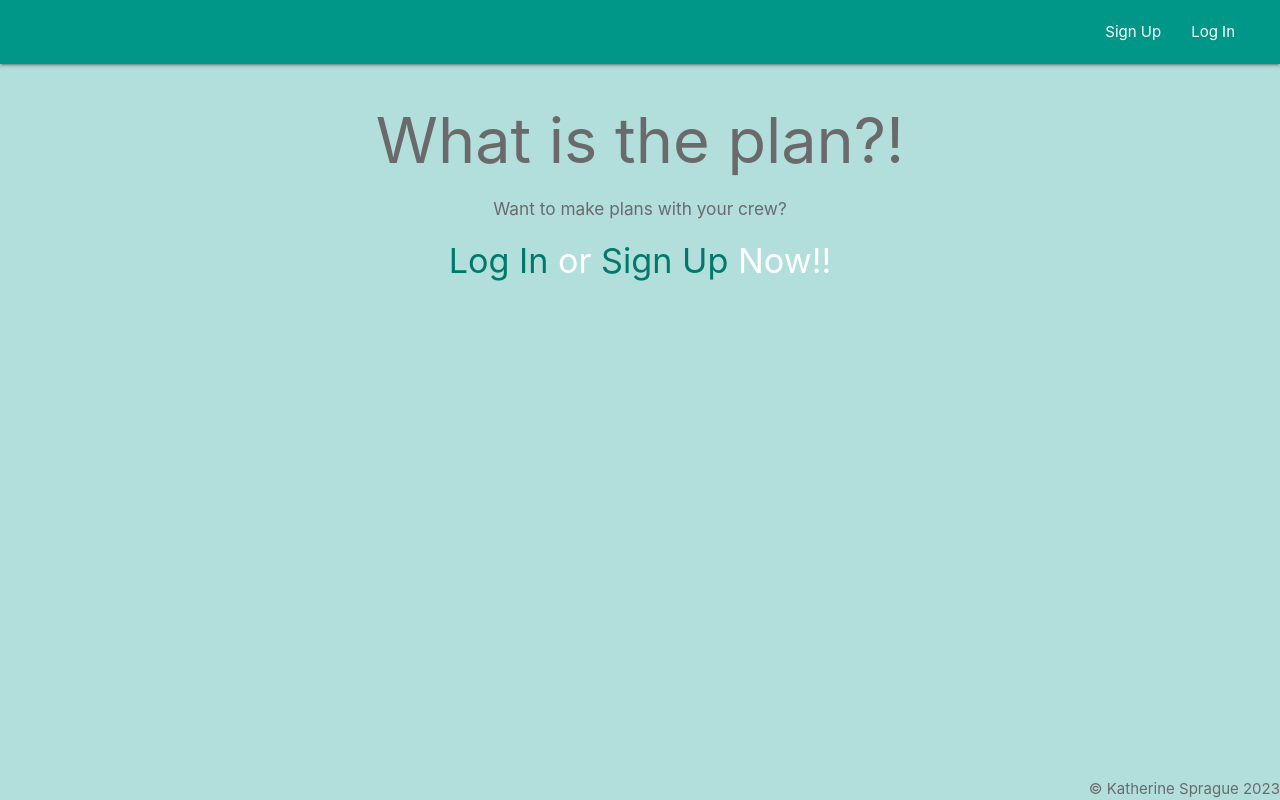
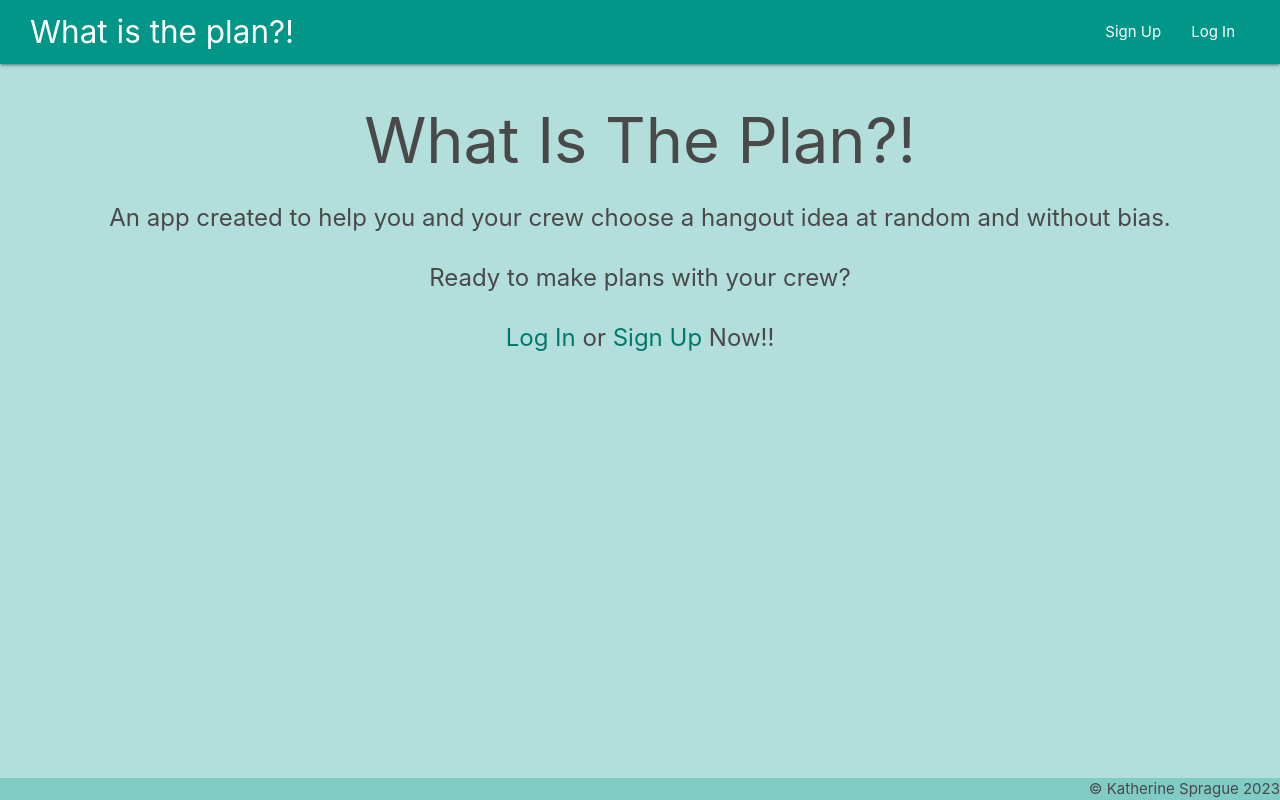
Before and after one commit to nohatekate/what_is_the_plan_p3, a Django app: page / in a window 1280 px wide. Run offline with Django 4.2, Linux system fonts and the light colour scheme; some libraries are stand-ins or nearby versions.

Commit message:
materialize styling updated, home page view added web page desrtiption

```diff
--- a/main_app/static/css/style.css
+++ b/main_app/static/css/style.css
@@ -3,7 +3,7 @@ body {
     min-height: 100vh;
     flex-direction: column;
     background-color: rgb(203, 227, 227);
-    color: rgb(107, 106, 106);
+    color: rgb(73, 73, 73);
 
 }
 
@@ -12,12 +12,16 @@ nav {
 
 }
 
+p{
+    font-size: x-large !important;
+}
+
 main {
     flex: 1 0 auto;
     padding: 0 30px !important;
 }
 
-footer.page-footer {
+footer .page-footer {
     padding-top: 0;
     text-align: right;
 }
--- a/main_app/templates/base.html
+++ b/main_app/templates/base.html
@@ -11,12 +11,14 @@
     <script type = "text/javascript"
         src = "https://code.jquery.com/jquery-2.1.1.min.js"></script>
     <script src="https://cdnjs.cloudflare.com/ajax/libs/materialize/1.0.0/js/materialize.min.js"></script>
+    <link href="https://fonts.googleapis.com/icon?family=Material+Icons" rel="stylesheet">
 
 </head>
 <body class="teal lighten-4">
     <nav class="teal darken-w">
-        <div class=" nav-wrapper teal darken-w">
-            <a href="#" data-target="mobile-demo" class="sidenav-trigger right"><i class="material-icons">menu</i></a>
+        <div class="nav-wrapper teal darken-w">
+            <a href="/" class="brand-logo left">What is the plan?!</a>
+            <a href=" " data-target="mobile-demo" class="sidenav-trigger right"><i class="material-icons">menu</i></a>
             <ul class="right hide-on-med-and-down">
                 {% if user.is_authenticated %}
                 <li>
@@ -47,7 +49,7 @@
         {% block content %}
         {% endblock %}
     </main>
-    <footer>
+    <footer class="teal lighten-3">
         <div class="right-align">© Katherine Sprague 2023</div>
     </footer>
 
--- a/main_app/templates/groups/detail.html
+++ b/main_app/templates/groups/detail.html
@@ -40,7 +40,9 @@
         </tbody>
     </table>
     <div class="center">
+
         <a class="btn" href="{% url 'choose_random_idea' group.id %}">Pick Your Plan at Random!</a>
+
         {% if random_idea %}
         <div class="card-panel">
 
@@ -48,6 +50,7 @@
             <h5 class="teal-text text-darken-2">Here's your plan that was randomly chosen for you.. Head out and have fun 🙃 </h5>
         </div>
         {% endif %}
+
 
 
     </div>
--- a/main_app/templates/home.html
+++ b/main_app/templates/home.html
@@ -3,11 +3,12 @@
 
 
 <div class="home-page center">
-    <h1>What is the plan?!</h1>
-    <h6>Want to make plans with your crew?</h6>
-    <h4 class="white-text"><span><a href="{% url 'login' %}" class="teal-text text-darken-2">Log
+    <h1>What Is The Plan?!</h1>
+    <p class="flow-text">An app created to help you and your crew choose a hangout idea at random and without bias.</p>
+    <p class="flow-text">Ready to make plans with your crew?</p>
+    <p class="flow-text"><span><a href="{% url 'login' %}" class="teal-text text-darken-2">Log
                 In</a></span> or <span><a href="{% url 'signup' %}" class="teal-text text-darken-2">Sign
-                Up</a></span> Now!! </h4>
+                Up</a></span> Now!! </p>
 </div>
 
 {% endblock %}
--- a/main_app/templates/main_app/group_confirm_delete.html
+++ b/main_app/templates/main_app/group_confirm_delete.html
@@ -3,7 +3,7 @@
 {% block content %}
     <h1>Delete Group</h1>
 
-    <h4>Are you sure you want to delete <span class="black-text">{{ object.name }}</span>?</h4>
+    <h4>Are you sure you want to delete <span class="teal-text text-darken-2">{{ object.name }}</span>?</h4>
 
     <form action="" method="POST">
     {% csrf_token %}
--- a/main_app/templates/main_app/group_form.html
+++ b/main_app/templates/main_app/group_form.html
@@ -4,7 +4,7 @@
 
 
 {% if object %}
-<h1>Edit <span class="black-text">{{object.name}}</span></h1>
+<h1>Edit <span class="teal-text text-darken-2">{{object.name}}</span></h1>
 {% else %}
 <h1>Add Group</h1>
 {% endif %}
```
